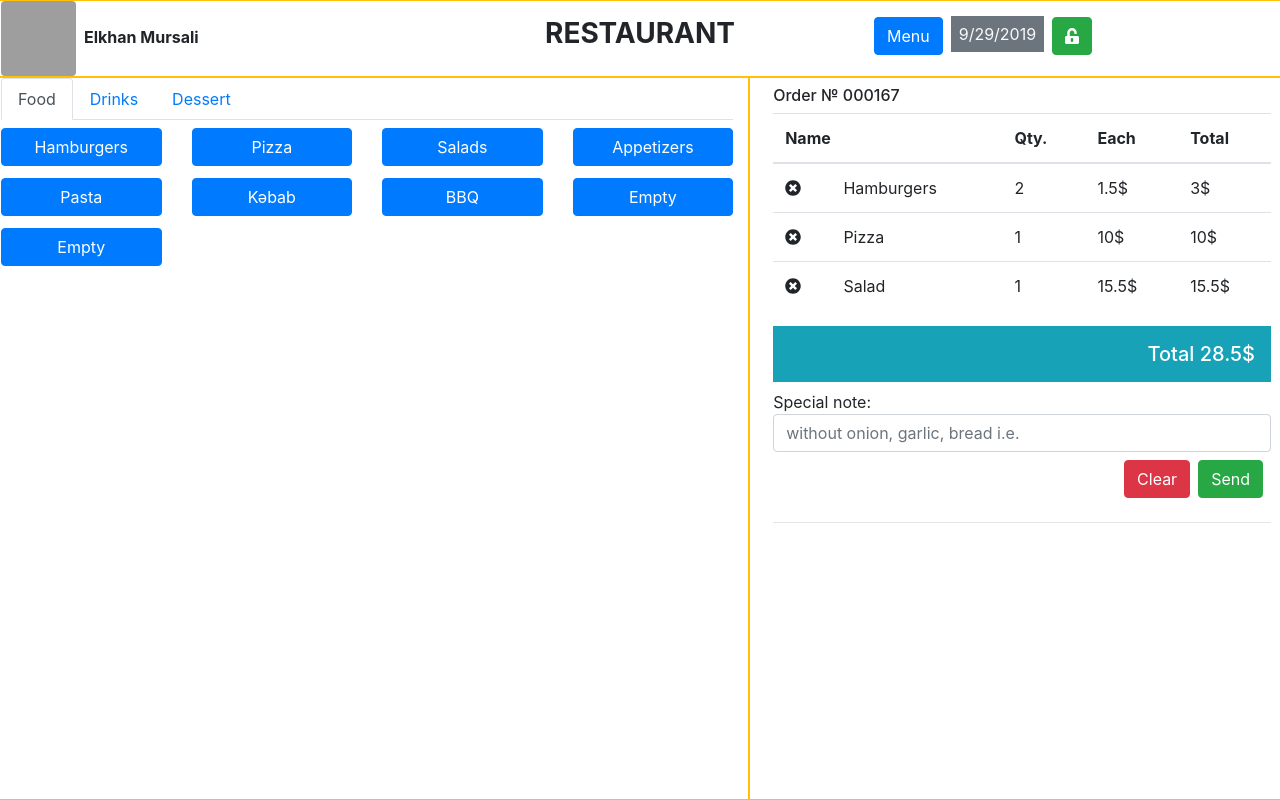
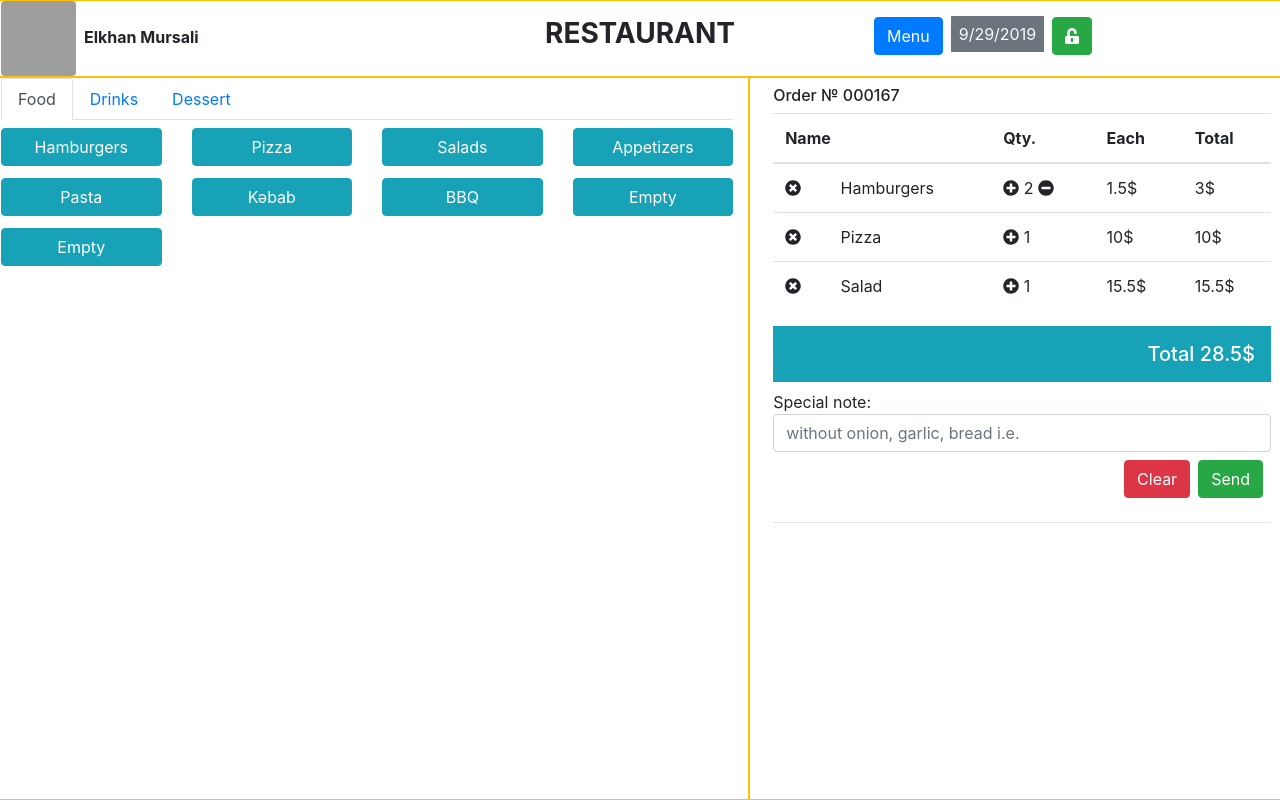
Before and after one commit to EKOLX/Restaurant, a React (Create React App) app in the folder Restaurant/: page / in a window 1280 px wide. Built offline with nearby package versions, Linux system fonts and the light colour scheme; grey boxes are pictures that could not be loaded.

Commit message:
Developing Order compt, adding styles

```diff
--- a/Restaurant/src/components/desk.jsx
+++ b/Restaurant/src/components/desk.jsx
@@ -29,7 +29,10 @@ const DeskComponent = props => {
     for (let col = 0; col < cellCount; col++) {
       cells.push(
         <div key={itemIndex} className="col-md-3 mt-2 mb-1">
-          <ItemComponent title={props.menuItems[itemIndex].title} />
+          <ItemComponent
+            title={props.menuItems[itemIndex].title}
+            id={props.menuItems[itemIndex].id}
+          />
         </div>
       );
       itemIndex++;
--- /dev/null
+++ b/Restaurant/src/components/home/home.css
@@ -0,0 +1,7 @@
+.click:hover {
+  cursor: pointer;
+}
+
+.hidden {
+  display: none;
+}
--- a/Restaurant/src/components/home/order.jsx
+++ b/Restaurant/src/components/home/order.jsx
@@ -1,19 +1,52 @@
 import React, { Component } from "react";
 import { FontAwesomeIcon } from "@fortawesome/react-fontawesome";
-import { faTimesCircle } from "@fortawesome/free-solid-svg-icons";
+import {
+  faTimesCircle,
+  faPlusCircle,
+  faMinusCircle
+} from "@fortawesome/free-solid-svg-icons";
+import "./home.css";
 
 export default class OrderComponent extends Component {
   state = {
     orders: [
-      { name: "Hamburgers", quantity: 2, price: 1.5, total: 3 },
-      { name: "Pizza", quantity: 1, price: 10, total: 10 },
-      { name: "Salad", quantity: 1, price: 15.5, total: 15.5 }
+      { id: 1, name: "Hamburgers", quantity: 2, price: 1.5, total: 3 },
+      { id: 2, name: "Pizza", quantity: 1, price: 10, total: 10 },
+      { id: 3, name: "Salad", quantity: 1, price: 15.5, total: 15.5 }
     ],
     note: ""
   };
 
+  onDeleteHandler = id => {
+    const orders = [...this.state.orders];
+    const index = orders.findIndex(o => o.id === id);
+    orders.splice(index, 1);
+    this.setState({ orders });
+  };
+
+  onAddHandler = id => {
+    const orders = [...this.state.orders];
+    orders.find(o => o.id === id).quantity++;
+    this.setState({ orders });
+  };
+
+  onRemoveHandler = id => {
+    let orders = [...this.state.orders];
+    const order = orders.find(o => o.id === id);
+    if (order.quantity > 1) order.quantity--;
+
+    this.setState({ orders });
+  };
+
   updateNoteText = event => {
     this.setState({ note: event.target.value });
+  };
+
+  getRemoveIconClass = id => {
+    const iconClasses = ["click"];
+    const order = this.state.orders.find(o => o.id === id);
+    if (order.quantity === 1) iconClasses.push("hidden");
+    return iconClasses.join(" ");
   };
 
   render() {
@@ -38,12 +71,28 @@ export default class OrderComponent extends Component {
             </thead>
             <tbody>
               {this.state.orders.map(o => (
-                <tr>
+                <tr key={o.id}>
                   <td>
-                    <FontAwesomeIcon icon={faTimesCircle} />
+                    <FontAwesomeIcon
+                      icon={faTimesCircle}
+                      className="click"
+                      onClick={() => this.onDeleteHandler(o.id)}
+                    />
                   </td>
                   <td>{o.name}</td>
-                  <td>{o.quantity}</td>
+                  <td>
+                    <FontAwesomeIcon
+                      icon={faPlusCircle}
+                      className="click"
+                      onClick={() => this.onAddHandler(o.id)}
+                    />
+                    &nbsp;{o.quantity}&nbsp;
+                    <FontAwesomeIcon
+                      icon={faMinusCircle}
+                      className={this.getRemoveIconClass(o.id)}
+                      onClick={() => this.onRemoveHandler(o.id)}
+                    />
+                  </td>
                   <td>{o.price}$</td>
                   <td>{o.total}$</td>
                 </tr>
--- a/Restaurant/src/components/item.jsx
+++ b/Restaurant/src/components/item.jsx
@@ -1,8 +1,16 @@
 import React from "react";
 
 const ItemComponent = props => {
+  const itemClickHandler = () => {
+    alert(`I will pass the ID ${props.id} to Order component!`);
+  };
+
   return (
-    <button type="button" className="btn btn-primary btn-block">
+    <button
+      type="button"
+      className="btn btn-info btn-block"
+      onClick={itemClickHandler}
+    >
       {props.title}
     </button>
   );
```
